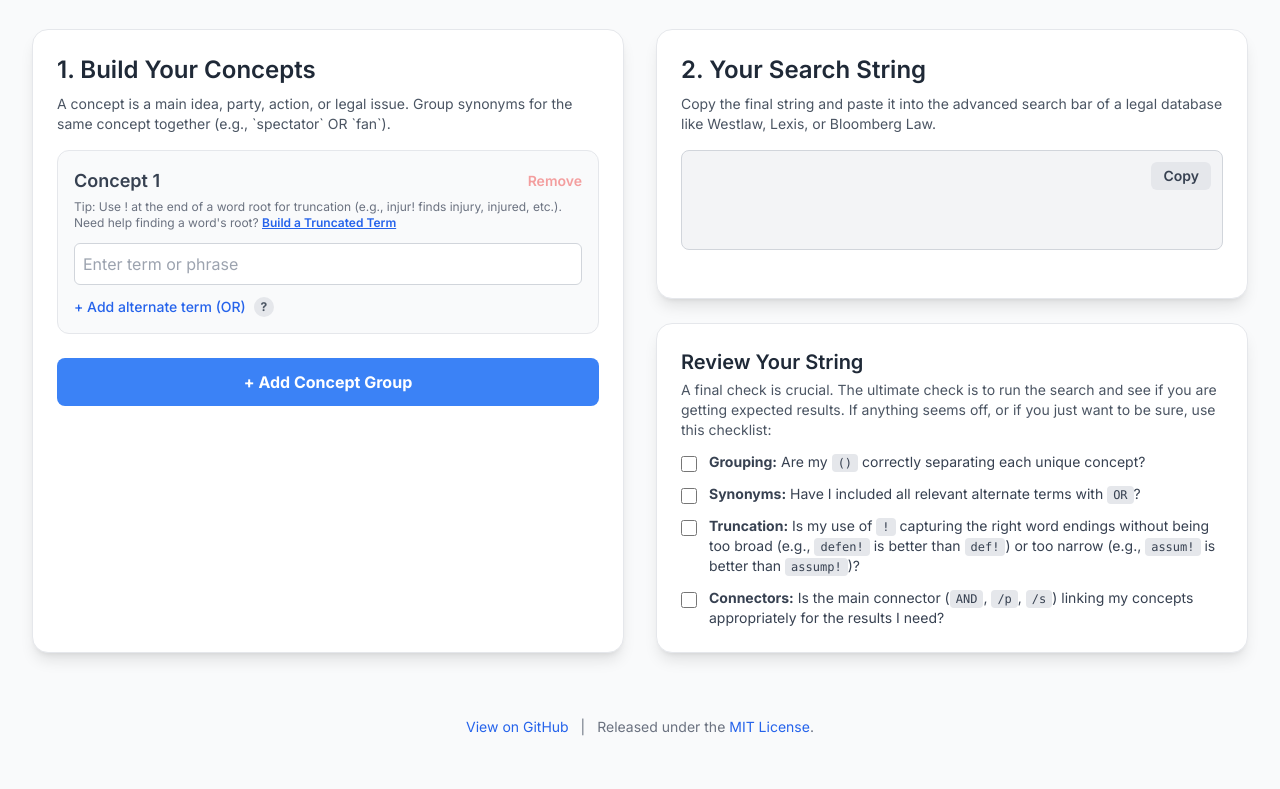
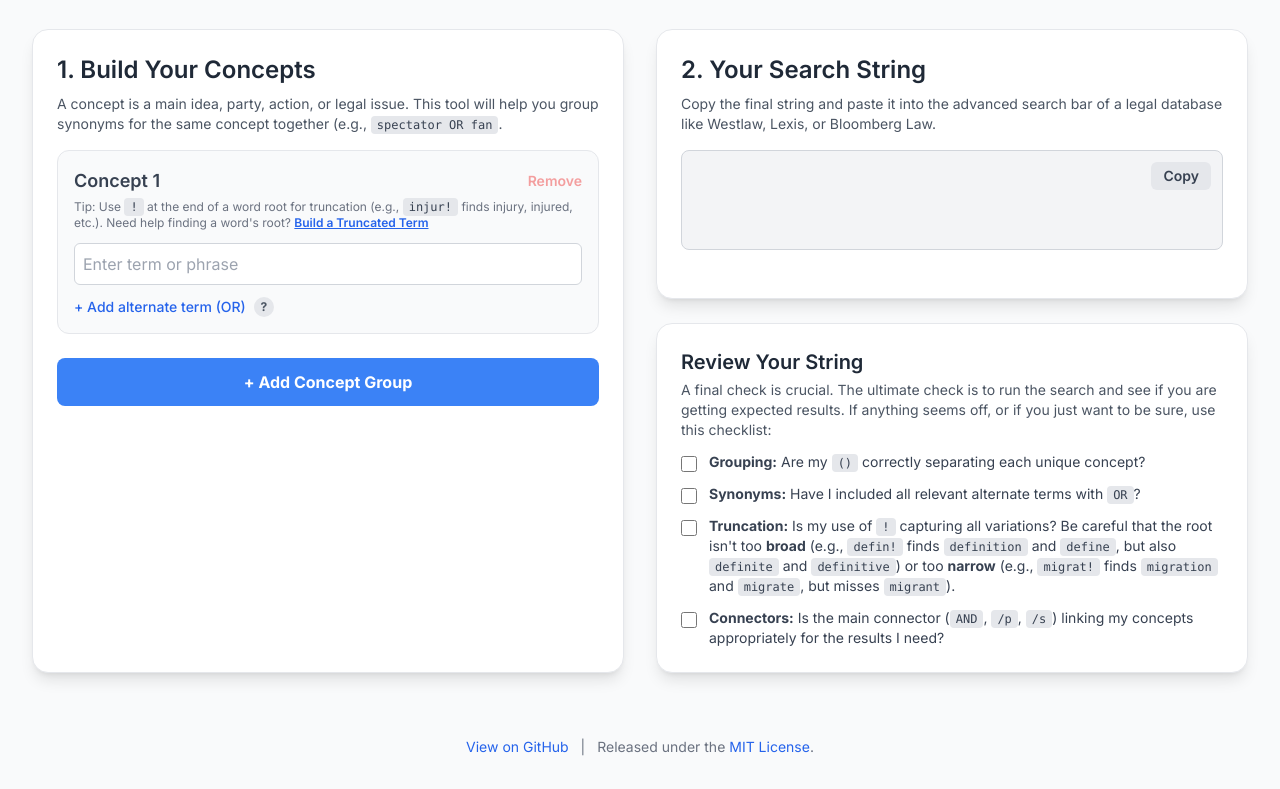
Before and after one commit to rlfordon/BooleanBuilder, a plain HTML site: page index.html in a window 1280 px wide. Shown: the part 131-920 px from the top of the page. Drawn offline with nearby package versions, Linux system fonts and the light colour scheme.

Commit message:
fix formatting issues; update truncation tip

```diff
--- a/index.html
+++ b/index.html
@@ -49,7 +49,7 @@
             <!-- Left Column: Input Controls -->
             <div class="bg-white p-6 rounded-2xl shadow-lg border border-gray-200">
                 <h2 class="text-2xl font-semibold mb-4 text-gray-800">1. Build Your Concepts</h2>
-                <p class="text-sm text-gray-600 -mt-2 mb-4">A concept is a main idea, party, action, or legal issue. Group synonyms for the same concept together (e.g., `spectator` OR `fan`).</p>
+                <p class="text-sm text-gray-600 -mt-2 mb-4">A concept is a main idea, party, action, or legal issue. This tool will help you group synonyms for the same concept together (e.g., <code class="bg-gray-200 text-gray-700 font-mono text-xs px-1.5 py-0.5 rounded">spectator OR fan</code>.</p>
                 <div id="concept-container" class="space-y-6">
                     <!-- Concept groups will be dynamically inserted here -->
                 </div>
@@ -86,7 +86,7 @@
                         </div>
                         <div class="flex items-start">
                             <input id="check-truncation" type="checkbox" class="h-4 w-4 rounded border-gray-300 text-blue-600 focus:ring-blue-500 mt-1 flex-shrink-0">
-                            <label for="check-truncation" class="ml-3 text-sm text-gray-700"><strong>Truncation:</strong> Is my use of <code class="bg-gray-200 text-gray-700 font-mono text-xs px-1.5 py-0.5 rounded">!</code> capturing the right word endings without being too broad (e.g., <code class="bg-gray-200 text-gray-700 font-mono text-xs px-1.5 py-0.5 rounded">defen!</code> is better than <code class="bg-gray-200 text-gray-700 font-mono text-xs px-1.5 py-0.5 rounded">def!</code>) or too narrow (e.g., <code class="bg-gray-200 text-gray-700 font-mono text-xs px-1.5 py-0.5 rounded">assum!</code> is better than <code class="bg-gray-200 text-gray-700 font-mono text-xs px-1.5 py-0.5 rounded">assump!</code>)?</label>
+                            <label for="check-truncation" class="ml-3 text-sm text-gray-700"><strong>Truncation:</strong> Is my use of <code class="bg-gray-200 text-gray-700 font-mono text-xs px-1.5 py-0.5 rounded">!</code> capturing all variations? Be careful that the root isn't too <strong>broad</strong> (e.g., <code class="bg-gray-200 text-gray-700 font-mono text-xs px-1.5 py-0.5 rounded">defin!</code> finds <code class="bg-gray-200 text-gray-700 font-mono text-xs px-1.5 py-0.5 rounded">definition</code> and <code class="bg-gray-200 text-gray-700 font-mono text-xs px-1.5 py-0.5 rounded">define</code>, but also <code class="bg-gray-200 text-gray-700 font-mono text-xs px-1.5 py-0.5 rounded">definite</code> and <code class="bg-gray-200 text-gray-700 font-mono text-xs px-1.5 py-0.5 rounded">definitive</code>) or too <strong>narrow</strong> (e.g., <code class="bg-gray-200 text-gray-700 font-mono text-xs px-1.5 py-0.5 rounded">migrat!</code> finds <code class="bg-gray-200 text-gray-700 font-mono text-xs px-1.5 py-0.5 rounded">migration</code> and <code class="bg-gray-200 text-gray-700 font-mono text-xs px-1.5 py-0.5 rounded">migrate</code>, but misses <code class="bg-gray-200 text-gray-700 font-mono text-xs px-1.5 py-0.5 rounded">migrant</code>).</label>
                         </div>
                         <div class="flex items-start">
                             <input id="check-connectors" type="checkbox" class="h-4 w-4 rounded border-gray-300 text-blue-600 focus:ring-blue-500 mt-1 flex-shrink-0">
@@ -105,7 +105,7 @@
                 <h3 class="text-2xl font-semibold text-gray-900">Truncation Builder</h3>
                 <div class="mt-2 px-7 py-3">
                     <p class="text-sm text-gray-500">
-                        Enter different forms of a word (e.g., `assume, assumed, assuming`), separated by a space, to find the common root.
+                        Enter different forms of a word (e.g., <code class="bg-gray-200 text-gray-700 font-mono text-xs px-1.5 py-0.5 rounded">assume</code>, <code class="bg-gray-200 text-gray-700 font-mono text-xs px-1.5 py-0.5 rounded">assumed</code>, <code class="bg-gray-200 text-gray-700 font-mono text-xs px-1.5 py-0.5 rounded">assuming</code>),separated by a space, to find the common root.
                     </p>
                     <input id="modal-variants-input" type="text" class="mt-4 w-full p-2 border border-gray-300 rounded-md focus:ring-2 focus:ring-blue-400" placeholder="Type variations separated by space or comma...">
                 </div>
@@ -196,7 +196,7 @@
                     <button class="remove-group-btn text-red-500 hover:text-red-700 font-semibold text-sm opacity-50 hover:opacity-100" data-group-id="${groupId}">Remove</button>
                 </div>
                  <div class="flex items-start text-xs text-gray-500 mb-3 -mt-2">
-                    <p>Tip: Use ! at the end of a word root for truncation (e.g., injur! finds injury, injured, etc.). Need help finding a word's root? <button class="open-truncation-modal-btn text-blue-600 hover:text-blue-800 font-semibold underline">Build a Truncated Term</button></p>
+                    <p>Tip: Use <code class="bg-gray-200 text-gray-700 font-mono text-xs px-1.5 py-0.5 rounded">!</code> at the end of a word root for truncation (e.g., <code class="bg-gray-200 text-gray-700 font-mono text-xs px-1.5 py-0.5 rounded">injur!</code> finds injury, injured, etc.). Need help finding a word's root? <button class="open-truncation-modal-btn text-blue-600 hover:text-blue-800 font-semibold underline">Build a Truncated Term</button></p>
                 </div>
                 <div class="space-y-2 synonym-inputs">
                 </div>
```
